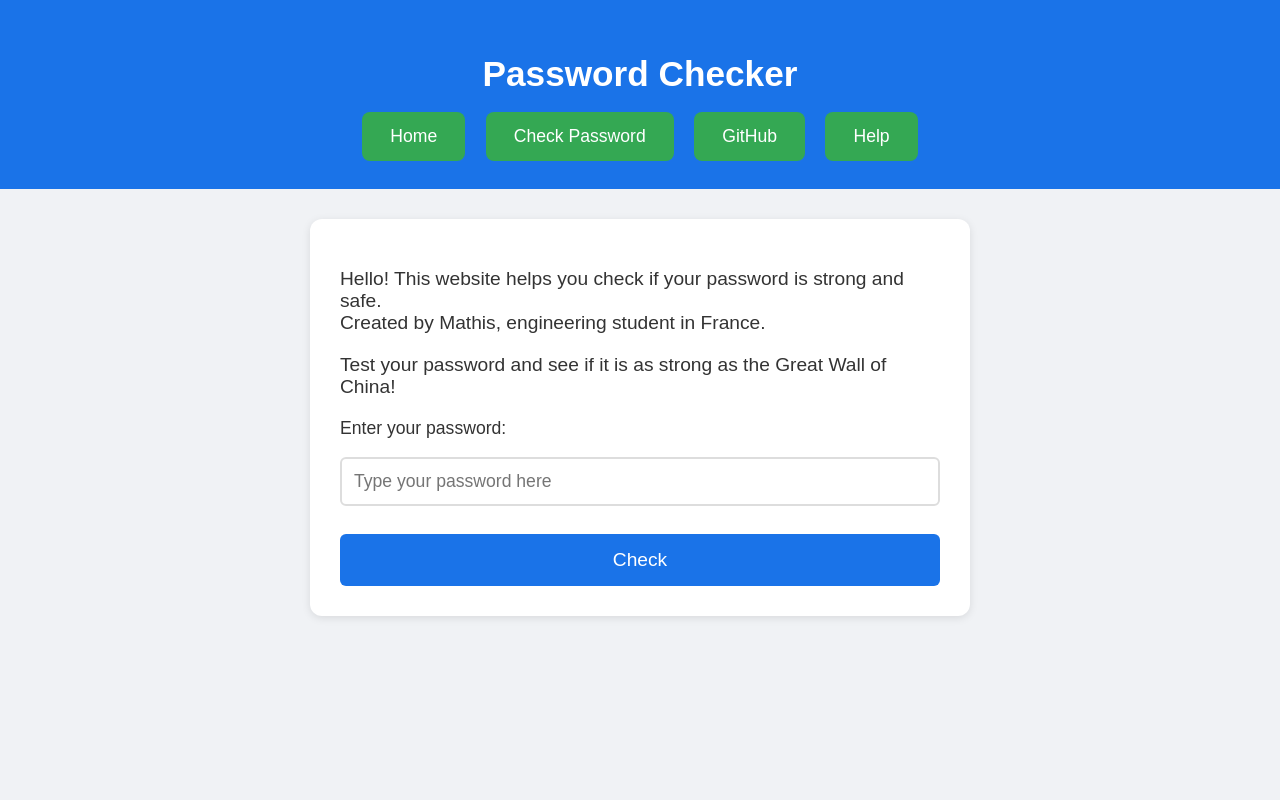
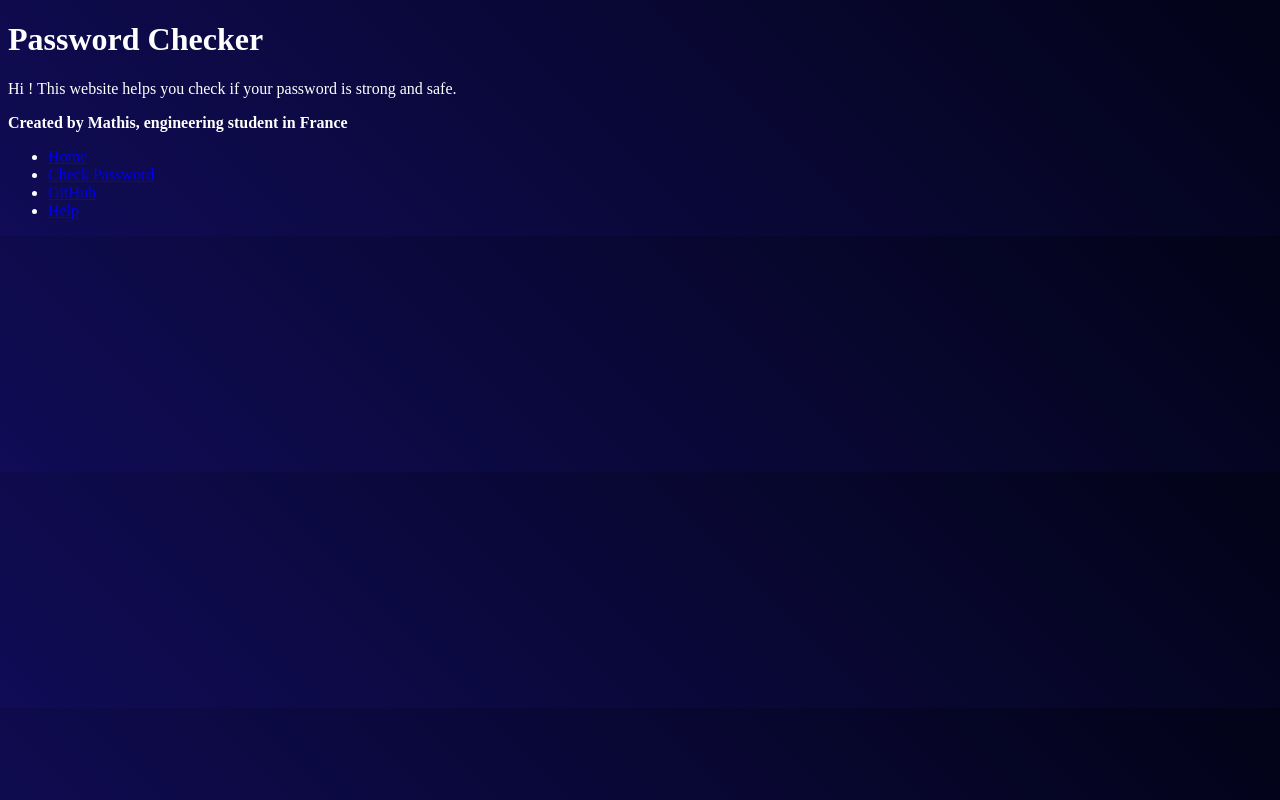
Before and after one commit to MathisDS15/Password-Checker, a Flask app: page / in a window 1280 px wide. Run offline with Flask 3, Linux system fonts and the light colour scheme; parts of the project's set-up code (start-up, migrations or seed data) failed here and were passed over.

Commit message:
I remake all HTML files. 1st: Home, 2nd: Password Checker, 3rd: Password Checker - Results, 4th: Password Checker - Help. The 2nd didn't works for the moment not even 'main.css';

```diff
--- a/PasswordCheckerPhase3/app.py
+++ b/PasswordCheckerPhase3/app.py
@@ -1,13 +1,12 @@
 from flask import Flask, render_template, request, url_for, redirect
 from PasswordCheckerPhase3.backend.passwordCheckerPhase3 import passwordChecker
-import os
 
 app = Flask(__name__, template_folder='frontend/templates', static_folder='frontend/static')
 
 
 @app.route('/')
 def index():
-    return render_template('index.html')
+    return render_template('home.html')
 
 @app.route('/check', methods=['GET','POST'])
 def check_password():
@@ -23,8 +22,12 @@ def check_password():
             "Very Weak": "Your password is very weak. It needs significant improvement."
         }
 
-        return render_template('passwordResult.html', strength_message=strength_message[result['strength']],
+        return render_template('results.html', strength_message=strength_message[result['strength']],
                                is_pwned=result['pwned'])
+
+@app.route('/help')
+def help():
+    return render_template('help.html')
 
 
 if __name__ == '__main__':
--- a/PasswordCheckerPhase3/frontend/static/css/main.css
+++ b/PasswordCheckerPhase3/frontend/static/css/main.css
@@ -1,97 +1,4 @@
 body {
-    font-family: Arial, sans-serif;
-    background-color: #f0f2f5;
-    margin: 0;
-    padding: 0;
+    background: linear-gradient(45deg, rgb(16,12,86)0%, rgb(3,3,24)100%);
+    color:white;
 }
-
-header {
-    text-align: center;
-    background-color: #1a73e8;
-    color: white;
-    padding: 30px 0 20px 0;
-}
-
-h1 {
-    font-size: 2.2em;
-    margin-bottom: 10px;
-}
-
-nav {
-    margin-top: 10px;
-}
-
-.button {
-    display: inline-block;
-    padding: 14px 28px;
-    margin: 8px;
-    font-size: 1.1em;
-    background-color: #34a853;
-    color: white;
-    text-decoration: none;
-    border-radius: 8px;
-    border: none;
-    cursor: pointer;
-    transition: background 0.2s;
-}
-
-.button:hover, .check-button:hover {
-    background-color: #218838;
-}
-
-.container {
-    max-width: 600px;
-    margin: 30px auto;
-    background-color: white;
-    border-radius: 12px;
-    box-shadow: 0 2px 8px rgba(0,0,0,0.1);
-    padding: 30px;
-}
-
-.information, .password_test, .results {
-    margin-bottom: 20px;
-    font-size: 1.2em;
-    color: #333;
-}
-
-.password-form {
-    display: flex;
-    flex-direction: column;
-    gap: 18px;
-}
-
-label {
-    font-size: 1.1em;
-    color: #333;
-}
-
-input[type="password"] {
-    padding: 12px;
-    font-size: 1.1em;
-    border: 2px solid #ddd;
-    border-radius: 6px;
-}
-
-.check-button {
-    padding: 15px;
-    font-size: 1.2em;
-    background-color: #1a73e8;
-    color: white;
-    border: none;
-    border-radius: 6px;
-    cursor: pointer;
-    margin-top: 10px;
-}
-
-@media (max-width: 700px) {
-    .container {
-        padding: 10px;
-    }
-    h1 {
-        font-size: 1.5em;
-    }
-    .button, .check-button {
-        font-size: 1em;
-        padding: 10px 16px;
-    }
-}
--- /dev/null
+++ b/PasswordCheckerPhase3/frontend/templates/home.html
@@ -0,0 +1,33 @@
+<!DOCTYPE html>
+<html lang="en">
+<head>
+    <meta charset="UTF-8"/>
+    <meta name="viewport" content="width=device-width, initial-scale=1.0" />
+    <link rel="stylesheet" href="{{ url_for('static', filename='frontend/static/css/main.css') }}"/>
+    <title>Password Checker</title>
+</head>
+<body>
+    <div id="introduction">
+        <div class="container">
+            <div class="presentation">
+                <h1>Password Checker<br></h1>
+                <p>Hi ! This website helps you check if your password is strong and safe.<br></p>
+                <p><b>Created by Mathis, engineering student in France</b></p>
+
+            </div>
+        </div>
+    </div>
+    <div id="footer">
+        <div class="container">
+            <nav>
+                <ul>
+                    <li><a href="/" class="button">Home</a></li>
+                    <li><a href="/check" class="button">Check Password</a></li>
+                    <li><a href="https://github.com/MathisDS15/Password-Checker" class="button">GitHub</a></li>
+                    <li><a href="/help" class="button">Help</a></li>
+                </ul>
+            </nav>
+        </div>
+    </div>
+</body>
+</html>
```
Also changed, not shown: PasswordCheckerPhase3/frontend/templates/help.html (added, +26 -0 lines), PasswordCheckerPhase3/frontend/templates/passwordChecker.html (added, +39 -0 lines), PasswordCheckerPhase3/frontend/templates/results.html (added, +40 -0 lines).
